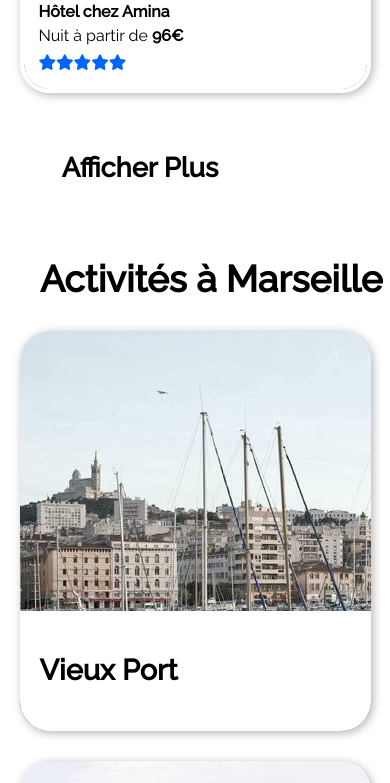
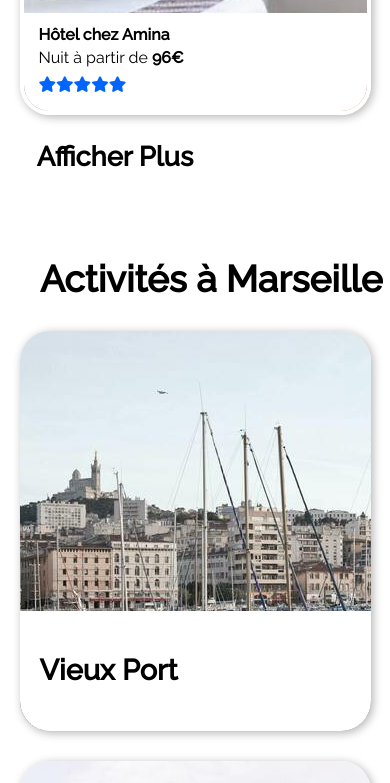
Before and after one commit to DanDWD/Projet-n-2, a plain HTML site: page index.html in a window 390 px wide. Shown: the part 4296-5079 px from the top of the page. Drawn offline with Linux system fonts and the light colour scheme.

Commit message:
Add files via upload

```diff
--- a/CSS/style.css
+++ b/CSS/style.css
@@ -1072,7 +1072,8 @@ footer li a {
 
    .afficher {
       font-size: 1.7em;
-      width: 250px;
+      width: 200px;
+      margin-top: -30px;
    }
 
    h2 {
@@ -1165,4 +1166,8 @@ footer li a {
    footer li a {
       font-size: 1.3em;
    }
+
+   #foot_box1, #foot_box2, #foot_box3 {
+      margin-left: 30px;
+    }
 }
```
